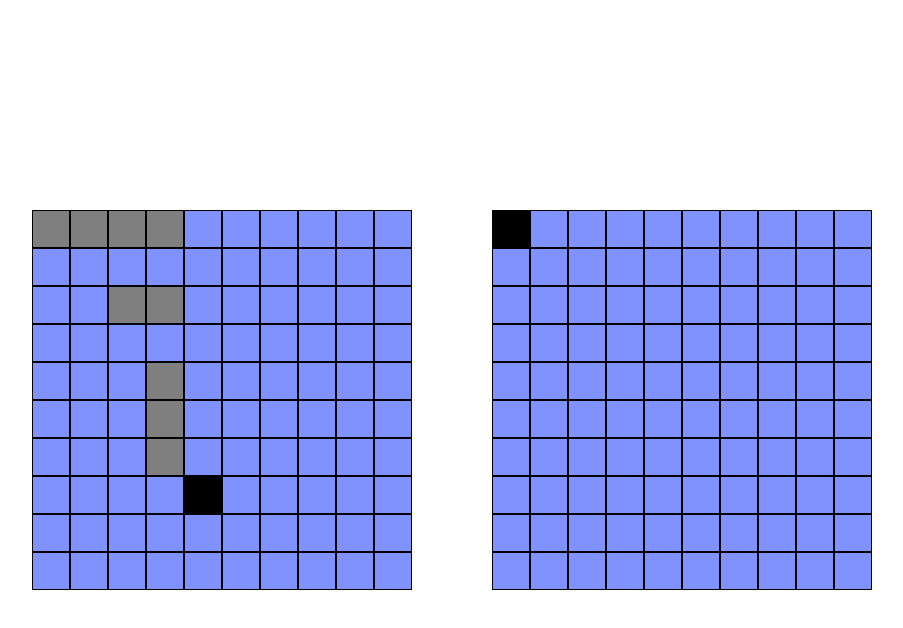
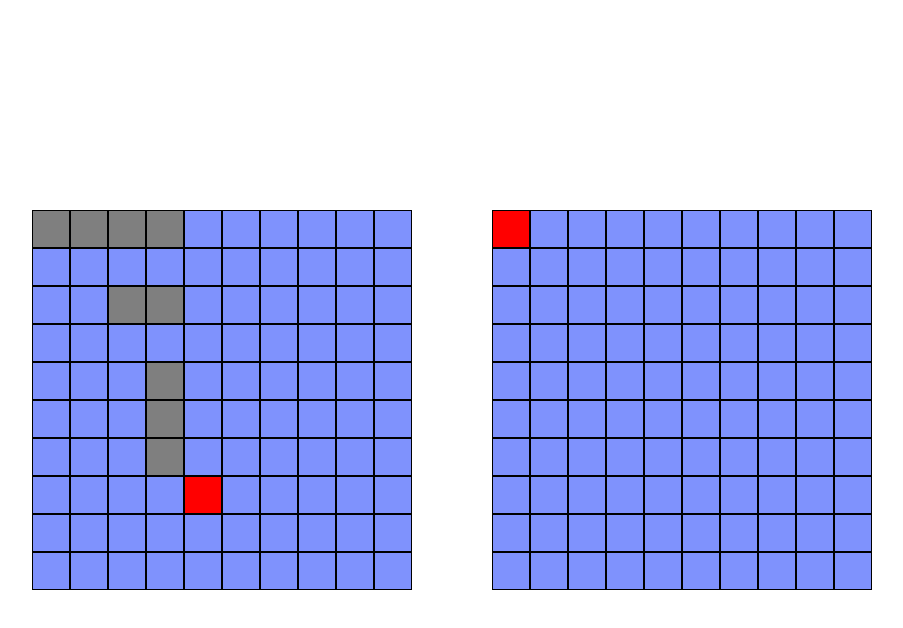
Before and after one commit to Lesetja-Malapane/odin-battleship, a website built with webpack: page src/index.html in a window 1280 px wide. Both pictures are taken after a click on the element 709 px from the left and 229 px from the top of the page. Shown: the whole page, without its empty margins (198-1101 px from the left). Built offline with nearby package versions, Linux system fonts and the light colour scheme.

Commit message:
Edit: destroy robot and miss update

```diff
--- a/src/style.css
+++ b/src/style.css
@@ -40,15 +40,16 @@
   background-color: rgb(0, 0, 0, 0.5);
 }
 
-.cell.hit,
-.cell.ship.hit {
-  background-color: red;
-}
-
 #opponentBoard > *:hover {
   background-color: rgba(0, 38, 251, 0.7);
 }
 
-.cell.miss {
-  background-color: black;
+.cell.hit,
+.cell.ship.hit {
+  background-color: green;
 }
+
+.cell.miss,
+.cell.ship.miss {
+  background-color: red;
+}
```
